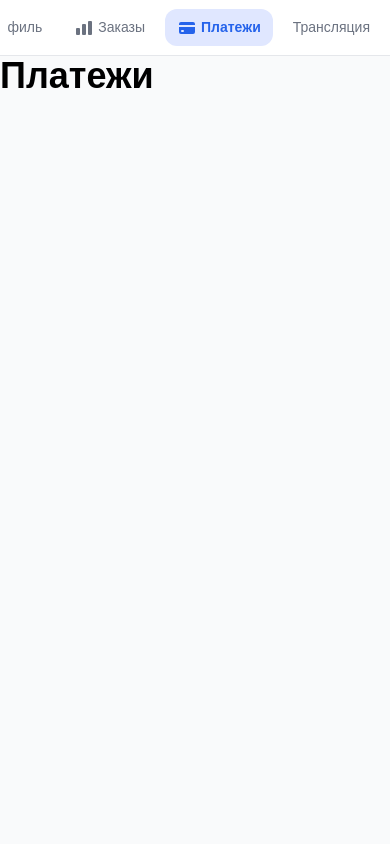
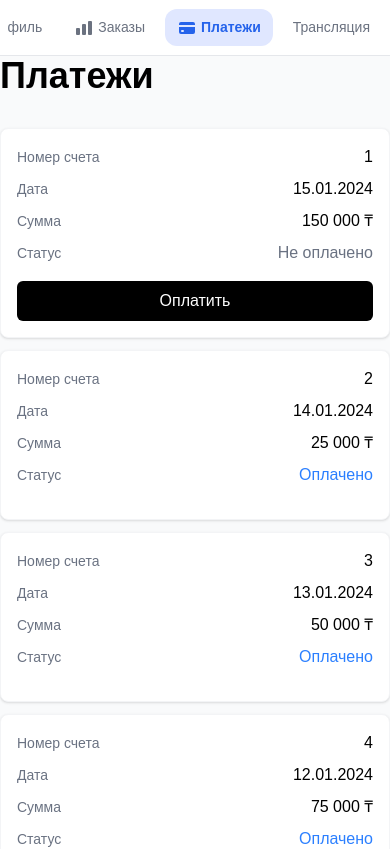
Before and after one commit to Madiyar0505/my-typescript, a Next.js app: page /payments in a window 390 px wide. Shown: the top 849 px of the page. Built offline with nearby package versions, Linux system fonts and the light colour scheme.

Commit message:
Жаңартулар немесе өзгертулер туралы қысқаша хабарлама

```diff
--- a/package.json
+++ b/package.json
@@ -3,7 +3,7 @@
   "version": "0.1.0",
   "private": true,
   "scripts": {
-    "dev": "next dev --turbopack",
+    "dev": "cross-env NEXT_DISABLE_TURBOPACK=1 next dev",
     "build": "next build --turbopack",
     "start": "next start",
     "lint": "eslint"
@@ -29,6 +29,7 @@
     "@types/node": "^20",
     "@types/react": "^19",
     "@types/react-dom": "^19",
+    "cross-env": "^7.0.3",
     "eslint": "^9",
     "eslint-config-next": "15.5.3",
     "tailwindcss": "^4",
--- /dev/null
+++ b/src/app/api/_debug/env/route.ts
@@ -0,0 +1,11 @@
+import { NextResponse } from 'next/server'
+
+export const runtime = 'nodejs'
+
+export async function GET() {
+  const hasBitrix = Boolean(process.env.BITRIX_WEBHOOK_URL && process.env.BITRIX_WEBHOOK_URL.length > 0)
+  return NextResponse.json({
+    ok: true,
+    BITRIX_WEBHOOK_URL_present: hasBitrix,
+  })
+}
--- a/src/app/api/deals/[id]/pay/route.ts
+++ b/src/app/api/deals/[id]/pay/route.ts
@@ -4,31 +4,11 @@ import { getUserByLogin } from '@/lib/database'
 
 export const runtime = 'nodejs'
 
-interface BitrixDealDetails {
-  ID: string
-  TITLE?: string
-  CONTACT_ID?: string | number | null
-  COMPANY_ID?: string | number | null
-  CATEGORY_ID?: string | number | null
-  CURRENCY_ID?: string | null
-  ASSIGNED_BY_ID?: string | number | null
-}
-
-type DealCreateFields = {
-  TITLE: string
-  CONTACT_ID?: string | number
-  COMPANY_ID?: string | number
-  CATEGORY_ID?: string | number
-  CURRENCY_ID?: string | null
-  ASSIGNED_BY_ID?: string | number
-  STAGE_ID?: string
-}
-
 export async function POST(
 	request: NextRequest,
-  context: { params: Promise<{ id: string }> } // 👈 міндетті түрде Promise
+	context: { params: Promise<{ id: string }> }
 ) {
-  const { id } = await context.params // 👈 await керек
+	const { id } = await context.params
 
 	if (!id) {
 		return NextResponse.json({ success: false, message: 'Deal ID is required' }, { status: 400 })
@@ -38,40 +18,31 @@ export async function POST(
 		const user = getUserByLogin('testuser')
 		const currentContactId = user?.bitrix_contact_id
 
-    const original = await bitrixAPI.getDeal<BitrixDealDetails>(id)
+		const original = await bitrixAPI.getDeal<unknown>(id)
 		if (!original) {
 			return NextResponse.json({ success: false, message: 'Original deal not found' }, { status: 404 })
 		}
 
-    if (currentContactId && String(original.CONTACT_ID) !== String(currentContactId)) {
+		if (currentContactId) {
+			const originalContactId = (original as { CONTACT_ID?: string | number | null } | null)?.CONTACT_ID
+			if (String(originalContactId) !== String(currentContactId)) {
 				return NextResponse.json({ success: false, message: 'Forbidden' }, { status: 403 })
 			}
-
-    const rows = await bitrixAPI.getDealProductRows(id)
-
-    const newDealFields: DealCreateFields = {
-      TITLE: `${original.TITLE || 'Заказ'} (повтор)`,
-      CONTACT_ID: original.CONTACT_ID ?? undefined,
-      COMPANY_ID: original.COMPANY_ID ?? undefined,
-      CATEGORY_ID: original.CATEGORY_ID ?? undefined,
-      CURRENCY_ID: (original.CURRENCY_ID as string | null) ?? 'KZT',
-      ASSIGNED_BY_ID: original.ASSIGNED_BY_ID ?? undefined,
-      STAGE_ID: 'NEW'
 		}
 
-    const newDealId = await bitrixAPI.addDeal(newDealFields as Record<string, unknown>)
-
-    if (!newDealId) {
-      return NextResponse.json({ success: false, message: 'Failed to create new deal' }, { status: 500 })
+		let targetStage = (await request.json().catch(() => ({})))?.stageId as string | undefined
+		if (!targetStage) {
+			targetStage = process.env.BITRIX_WORK_STAGE_ID || 'WORK'
 		}
 
-    if (rows && rows.length > 0) {
-      await bitrixAPI.setDealProductRows(newDealId, rows)
+		const updated = await bitrixAPI.updateDealStage(id, targetStage)
+		if (!updated) {
+			return NextResponse.json({ success: false, message: 'Failed to update deal stage' }, { status: 500 })
 		}
 
-    return NextResponse.json({ success: true, newDealId })
+		return NextResponse.json({ success: true, dealId: id, stageId: targetStage })
 	} catch (error: unknown) {
-    console.error('POST /api/orders error:', error)
+		console.error('POST /api/deals/[id]/pay error:', error)
 		return NextResponse.json({ success: false, message: 'Internal server error' }, { status: 500 })
 	}
 }
--- a/src/app/api/orders/[id]/repeat/route.ts
+++ b/src/app/api/orders/[id]/repeat/route.ts
@@ -38,7 +38,7 @@ export async function POST(
   }
 
   try {
-    // 🔹 Асинхронды шақыруға await қостық
+
     const user = await getUserByLogin('testuser')
     const currentContactId = user?.bitrix_contact_id
 
--- a/src/app/api/profile/route.ts
+++ b/src/app/api/profile/route.ts
@@ -10,11 +10,11 @@ const defaultProfile = {
 };
 
 export async function GET(request: NextRequest) {
-  // Resolve user from cookie set at login
+
   const loginCookie = request.cookies.get('session_login')?.value;
 
   if (!loginCookie) {
-    // Not authenticated; return guest profile
+
     return NextResponse.json({ success: true, user: { login: 'Гость', email: '', ...defaultProfile } });
   }
 
@@ -34,7 +34,7 @@ export async function GET(request: NextRequest) {
 }
 
 export async function PUT(request: NextRequest) {
-  // For now, just echo back changes (persisting not implemented)
+
   const body = await request.json();
   return NextResponse.json({ success: true, user: body });
 }
--- a/src/app/login/page.tsx
+++ b/src/app/login/page.tsx
@@ -16,7 +16,7 @@ export default function LoginPage() {
   const [isLoading, setIsLoading] = useState(false);
   const [showPassword, setShowPassword] = useState(false);
 
-  // Қателерді ыңғайлы форматқа келтіру
+
   const fieldErrors = errors.reduce((acc, error) => {
     if (error.field) {
       acc[error.field] = error.message;
@@ -28,14 +28,14 @@ export default function LoginPage() {
     const { name, value } = e.target;
     setFormData(prev => ({ ...prev, [name]: value }));
 
-    // Очищаем ошибки при изменении поля
+
     setErrors(prev => prev.filter(error => error.field !== name));
   };
 
   const handleSubmit = async (e: React.FormEvent) => {
     e.preventDefault();
 
-    // Валидация на клиенте
+
     const validationErrors = validateLoginForm(formData);
     if (validationErrors.length > 0) {
       setErrors(validationErrors);
--- a/src/app/payments/page.tsx
+++ b/src/app/payments/page.tsx
@@ -1,9 +1,3 @@
-'// Платежи беті Bitrix24-тің "Сделки" (deals) арқылы жұмыс істейді.\n'
-'// 1. Бұл бет /api/deals API-іне сұраныс жібереді.\n'
-'// 2. /api/deals Bitrix24 API-інен барлық мәмілелерді (deals) алады.\n'
-'// 3. Әр мәміле — бұл төлем жолы (номер счета, дата, сумма, статус, действие).\n'
-'// 4. "Оплатить" басқанда /api/deals/[id]/pay Bitrix24-те статусын "Оплачено" (WON) деп жаңартады.\n'
-'// Яғни, барлық төлемдер мен төлемді растау Bitrix24 API арқылы орындалады.\n'
 'use client';
 
 
@@ -59,12 +53,7 @@ export default function PaymentsPage() {
   };
 
 
-  // ...existing code for filteredDeals, sortedDeals, etc.
 
-  // Place the return statement for the component here (not inside getStatusText)
-// ...existing code...
-
-  // Filtering and sorting logic
   const filteredDeals = deals.filter((deal) => {
     const searchMatch =
       deal.ID.toString().includes(filter.search) ||
@@ -84,19 +73,19 @@ export default function PaymentsPage() {
     return 0;
   });
 
-  // Helper functions
+
   function formatDate(dateStr: string) {
     const date = new Date(dateStr);
     return date.toLocaleDateString('ru-RU');
   }
 
   function formatAmount(amount: string | number) {
-    // Always show KZT
+
     return `${Number(amount).toLocaleString('ru-RU')} ₸`;
   }
 
 
-  // По ТЗ: оплачено, когда этап "В работе" и все последующие
+
   const paidStages = new Set(['PREPARATION', 'PREPAYMENT_INVOICE', 'EXECUTING', 'FINAL_INVOICE', 'WON']);
   function isPaid(stageId: string) {
     return paidStages.has(stageId);
@@ -171,6 +160,50 @@ export default function PaymentsPage() {
             </div>
           )}
         </div>
+
+        {/* Mobile list */}
+        <div className="md:hidden space-y-3">
+          {sortedDeals.length === 0 && (
+            <div className="text-center py-8">
+              <p className="text-gray-500">Сделки не найдены</p>
+            </div>
+          )}
+
+          {sortedDeals.map((deal) => (
+            <div key={deal.ID} className="bg-white rounded-lg shadow-sm border border-gray-100 p-4">
+              <div className="flex items-center justify-between mb-2">
+                <div className="text-sm text-gray-500">Номер счета</div>
+                <div className="text-base font-medium text-black">{deal.ID}</div>
+              </div>
+              <div className="flex items-center justify-between mb-2">
+                <div className="text-sm text-gray-500">Дата</div>
+                <div className="text-base text-black">{formatDate(deal.DATE_CREATE)}</div>
+              </div>
+              <div className="flex items-center justify-between mb-2">
+                <div className="text-sm text-gray-500">Сумма</div>
+                <div className="text-base text-black">{formatAmount(deal.OPPORTUNITY)}</div>
+              </div>
+              <div className="flex items-center justify-between mb-4">
+                <div className="text-sm text-gray-500">Статус</div>
+                <div className="text-base">
+                  {isPaid(deal.STAGE_ID) ? (
+                    <span className="text-blue-500">Оплачено</span>
+                  ) : (
+                    <span className="text-gray-500">Не оплачено</span>
+                  )}
+                </div>
+              </div>
+              {canPay(deal.STAGE_ID) && (
+                <button
+                  onClick={() => handlePayment(deal.ID)}
+                  className="w-full bg-black text-white py-2 rounded-md active:opacity-90"
+                >
+                  Оплатить
+                </button>
+              )}
+            </div>
+          ))}
+        </div>
       </main>
     </div>
   );
```
Also changed, not shown: src/app/api/orders/route.ts (+3 -5 lines), src/app/orders/page.tsx (+4 -4 lines), 1 other file (tests, documents, lock files or other folders). Lines whose indentation alone changed are shown as unchanged.
